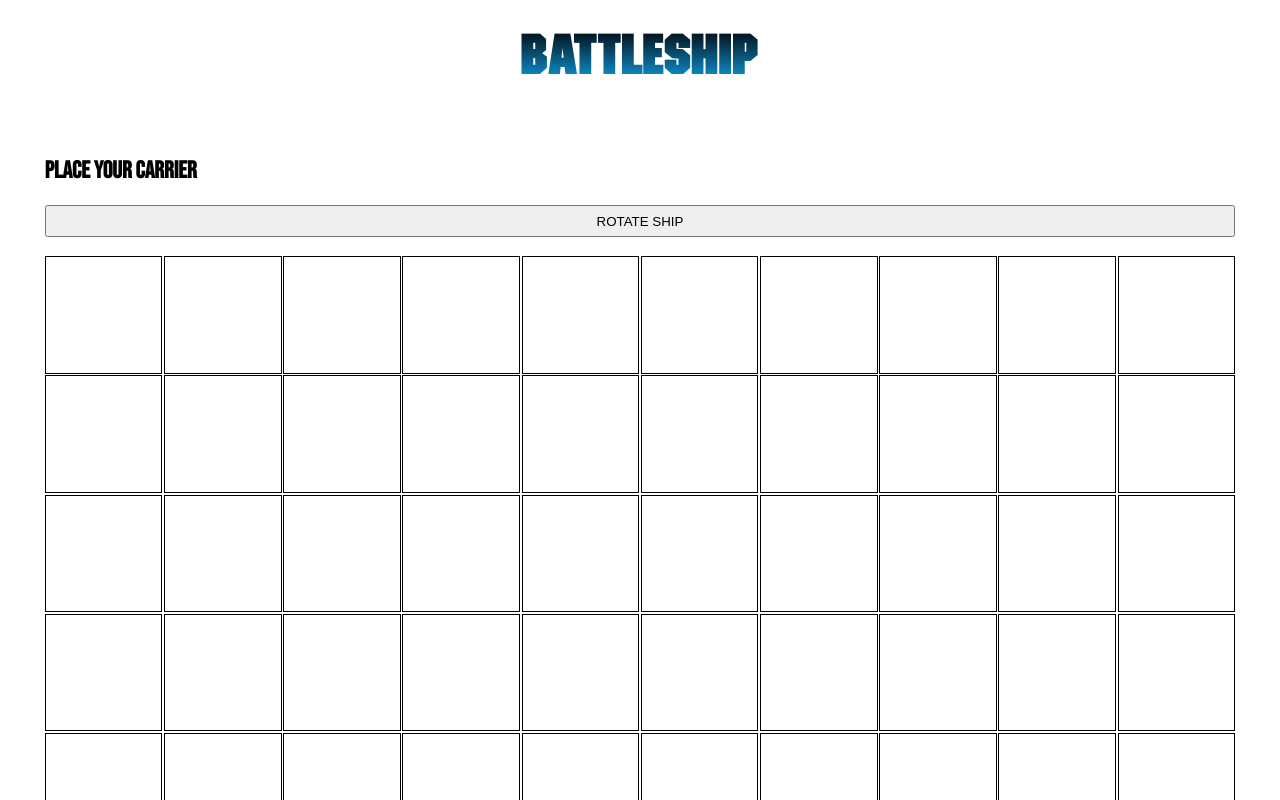
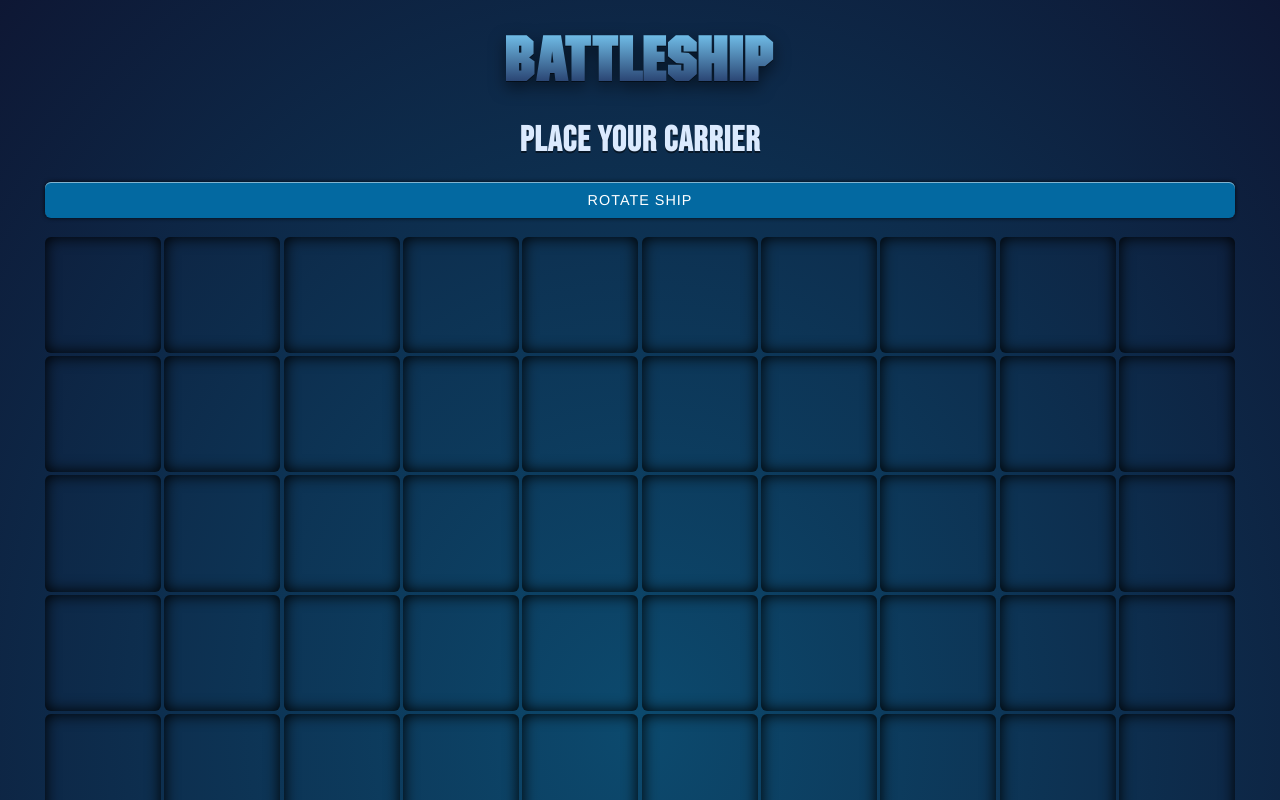
Before and after one commit to matthewaubert/battleship, a website built with webpack: page dist/index.html in a window 1280 px wide. Shown: the top 800 px of the page. Built offline with nearby package versions, Linux system fonts and the light colour scheme.

Commit message:
Style appearance

```diff
--- a/dist/index.html
+++ b/dist/index.html
@@ -31,7 +31,7 @@
 
   <section class="game-over hidden clear">
     <h2 class="winner"></h2>
-    <button class="play-again" onClick="window.location.reload();">Play Again</button>
+    <button class="play-again" onClick="window.location.reload();">PLAY AGAIN</button>
   </section>
 
 </body>
--- a/dist/style.css
+++ b/dist/style.css
@@ -42,7 +42,8 @@
   --blue-950: #172554;
   --blue-975: #0e1734;
   /* error */
-  --red: #ef4444;
+  --red-600: #dc2626;
+  --red-900: #7f1d1d;
   /* spacing */
   --gap-025: 0.1rem;
   --gap-050: 0.2rem;
@@ -62,9 +63,9 @@
   --transition-fast: all .1s ease-in-out;
   --transition-med: all .4s ease-in-out;
   --transition-slow: all 1s ease-in-out;
-  /* color: white; */
-  --font-stack: 'Bebas Neue', 'Helvetica', 'Arial', sans-serif;
-  font-family: var(--font-stack);
+  --font-stack: 'Helvetica', 'Arial', sans-serif;
+  color: var(--sky-100);
+  font-family: 'Bebas Neue', var(--font-stack);
   line-height: 1.25;
 }
 
@@ -79,36 +80,82 @@
   min-height: 100vh;
 }
 
+body {
+  /* background: linear-gradient(var(--sky-500), var(--sky-900)); */
+  /* background: linear-gradient(var(--sky-900), var(--blue-950)); */
+  background: radial-gradient(var(--sky-900), var(--blue-975));
+  transition: var(--transition-slow);
+}
+
+button {
+  appearance: none;
+  -webkit-appearance: none;
+  -moz-appearance: none;
+  font-family: var(--font-stack);
+  font-size: 0.9rem;
+  letter-spacing: 1px;
+  background-color: var(--sky-700);
+  border: none;
+  border-radius: 6px;
+  box-shadow:
+    0 1px 0 rgba(255, 255, 255, 0.5) inset,
+    0 0 min(4px, 30vw) rgba(0, 0, 0, 0.8);
+  color: white;
+  padding: var(--gap-150);
+  width: 100%;
+}
+
+button:hover {
+  background-color: var(--sky-600);
+  cursor: pointer;
+}
+
+button:active {
+  box-shadow:
+    0 1px 0 rgba(0, 0, 0, 0.7) inset,
+    0 0 min(2px, 15vw) rgba(0,0,0,0.8) inset;
+  filter: brightness(0.9);
+}
+
 h1 {
-  font-size: 3rem;
-  background-color: var(--sky-975);
+  font-size: 3.4rem;
+  background-color: var(--sky-400);
   /* background-image: radial-gradient(ellipse at bottom, var(--sky-500), var(--sky-975)); */
-  background-image: linear-gradient(var(--sky-975) 15%, var(--sky-500));
+  /* background-image: linear-gradient(var(--sky-975) 15%, var(--sky-500)); */
+  /* background-image: radial-gradient(ellipse at bottom, var(--blue-975), var(--sky-300)); */
+  background-image: linear-gradient(var(--sky-300), var(--blue-950));
   background-clip: text;
   -webkit-background-clip: text;
   -webkit-text-fill-color: transparent;
   -moz-background-clip: text;
   -moz-text-fill-color: transparent;
+  filter:
+    drop-shadow(0 1px 0 rgba(0, 0, 0, 0.5))
+    drop-shadow(0px 6px 8px rgba(0,0,0,0.5));
 }
 
-header, main {
+h2 {
+  font-size: 2.2rem;
+  letter-spacing: 1px;
+  filter: drop-shadow(0 2px 0 rgba(0, 0, 0, 0.5));
+}
+
+header, main, .setup {
   margin: auto;
-  padding-left: var(--gap-600);
-  padding-right: var(--gap-600);
+  padding-left: var(--gap-700);
+  padding-right: var(--gap-700);
+  display: grid;
+  justify-items: center;
 }
 
 header {
-  display: grid;
-  justify-items: center;
   gap: var(--gap-150) var(--gap-800);
   padding-top: var(--gap-400);
   padding-bottom: var(--gap-400);
-  font-family: 'NFL Dolphins', var(--font-stack);
+  font-family: 'NFL Dolphins', 'Bebas Neue', var(--font-stack);
 }
 
 main {
-  display: grid;
-  justify-items: center;
   gap: var(--gap-200);
 }
 
@@ -136,7 +183,7 @@
 
 .gameboard {
   display: grid;
-  gap: var(--gap-025);
+  gap: var(--gap-050);
   grid-template-columns: repeat(10, 1fr);
   grid-template-rows: repeat(10, 1fr);
   margin-bottom: var(--gap-500);
@@ -145,23 +192,27 @@
 }
 
 .cell {
-  border: 1px solid black;
+  /* border: 1px solid var(--sky-200); */
+  border-radius: 6px;
+  box-shadow: 0 0 min(15px, 3.5vw) rgba(0,0,0,1) inset;
   display: grid;
   place-content: center;
 }
 
 .over {
-  background-color: lightgray;
+  background-color: var(--sky-300);
 }
 
 .ai .cell:hover {
-  background-color: lightseagreen;
+  /* background-color: var(--sky-200); */
+  background-color: var(--sky-800);
   cursor: crosshair;
 }
 
 .ai .hit:hover,
 .ai .miss:hover {
-  background-color: lightcoral;
+  /* background-color: lightcoral; */
+  background-color: var(--red-900);
   cursor: not-allowed;
 }
 
@@ -170,8 +221,10 @@
 }
 
 .ship {
-  background-color: lightblue;
-  border: 2px solid blue;
+  background-color: var(--gray-500);
+  border: 3px solid white;
+  border-radius: 8px;
+  box-shadow: 0 0 min(5px, 1vw) rgba(0,0,0,0.5) inset;
   z-index: 1;
 }
 
@@ -185,36 +238,32 @@
 }
 
 .miss::after {
-  background-color: black;
+  background-color: white;
 }
 
 .hit::after {
-  background-color: red;
+  background-color: var(--red-600);
 }
 
 
 /* setup */
 
 .setup {
-  padding: var(--gap-700);
   width: 100%;
-  display: grid;
   grid-template-columns: 1fr;
   place-content: center;
   gap: var(--gap-300);
 }
 
-.setup > button {
-  padding: var(--gap-100);
-}
-
 .invalid:hover {
-  background-color: lightcoral;
+  /* background-color: lightcoral; */
+  background-color: var(--red-900);
   cursor: not-allowed;
 }
 
 .ship-hover {
-  background-color: lightgray;
+  background-color: var(--sky-700);
+  border: 1px solid white;
   cursor: pointer;
 }
 
@@ -222,7 +271,8 @@
 /* game over banner */
 
 .game-over {
-  background-color: white;
+  /* background-color: white; */
+  background: radial-gradient(var(--sky-800), var(--blue-950));
   box-shadow:
     0 0 0 100vh rgba(0,0,0,0.3),
     0 0 min(15px, 3.5vw) rgba(0,0,0,0.7);
```
